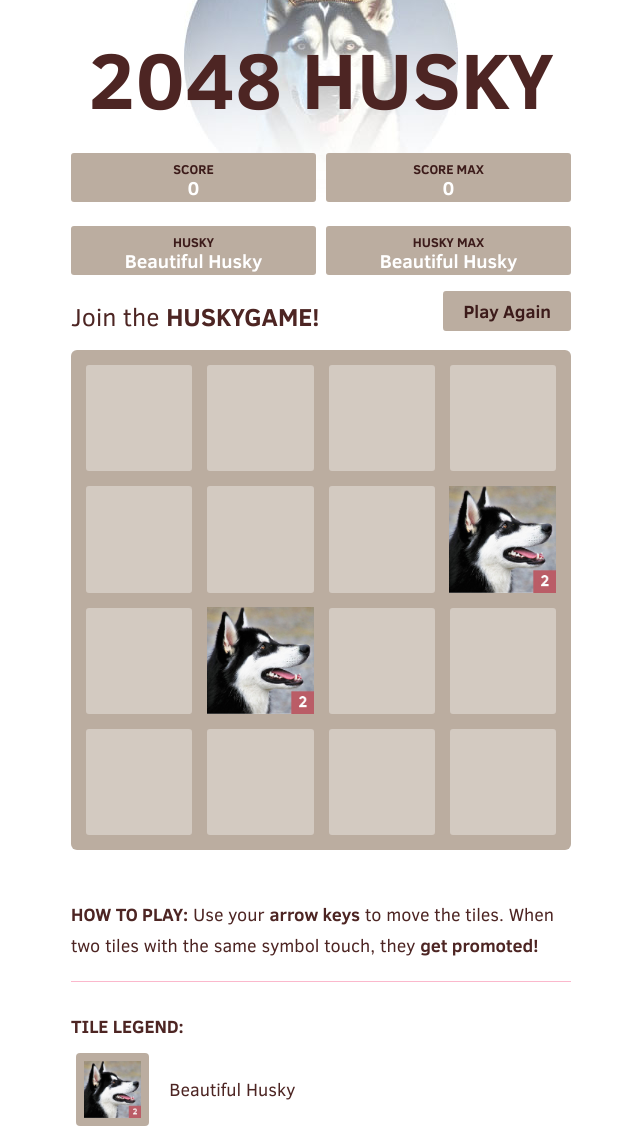
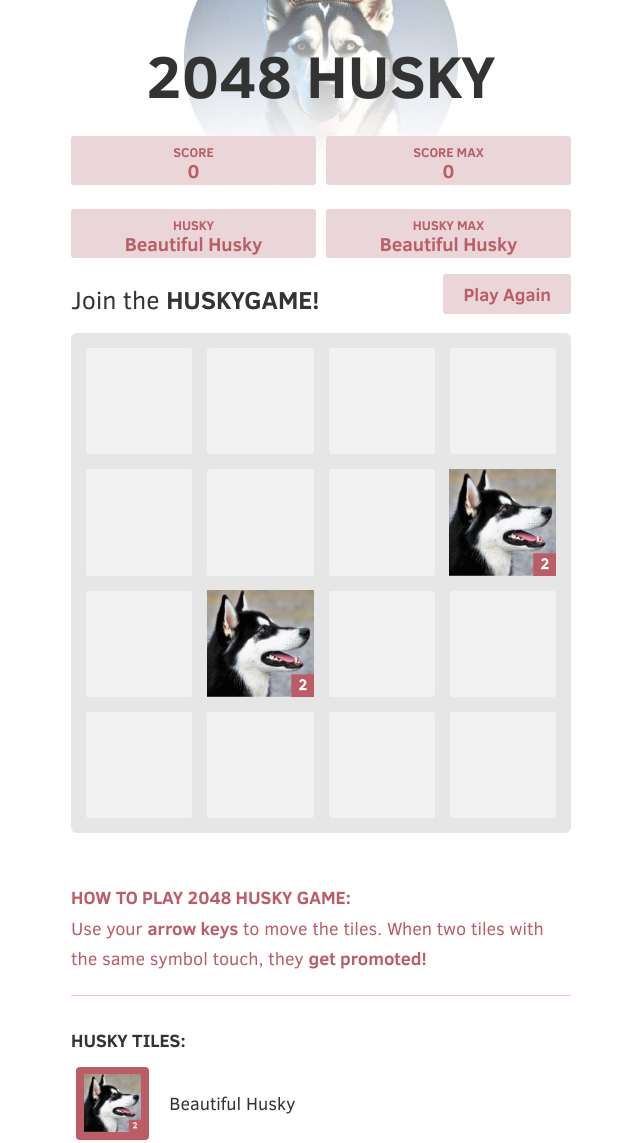
Before and after one commit to techbeeyt/2048-husky, a plain HTML site: page index.html in a window 1280 px wide. Shown: the part 77-1220 px from the top of the page, without its empty margins (319-959 px from the left). Drawn offline with Linux system fonts and the light colour scheme.

Commit message:
Final Version

```diff
--- a/index.html
+++ b/index.html
@@ -79,10 +79,10 @@
     </div>
 
     <p class="game-explanation">
-      <strong class="important">How to play:</strong> Use your <strong>arrow keys</strong> to move the tiles. When two tiles with the same symbol touch, they <strong>get promoted!</strong>
+      <strong class="important">How to play 2048 husky game:</strong> Use your <strong>arrow keys</strong> to move the tiles. When two tiles with the same symbol touch, they <strong>get promoted!</strong>
     </p>
     <hr>
-    <p class="tile-legend"><strong class="important">Tile Legend:</strong></p>
+    <p class="tile-legend"><strong class="important">HUSKY TILES:</strong></p>
     <hr>
   </div>
 
--- a/js/localization.js
+++ b/js/localization.js
@@ -7,7 +7,7 @@ String.toLocaleString({
     "%retry-button"         : "Retry",
     "%game-won"             : "You win!",
     "%game-over"            : "Game over!",
-    "%game-explanation"     : "<strong class=\"important\">How to play:</strong> Use your <strong>arrow keys</strong> to move the tiles. When two tiles with the same symbol touch, they <strong>get promoted!</strong>",
+    "%game-explanation"     : "<strong class=\"important\">How to play 2048 husky game:</strong> Use your <strong>arrow keys</strong> to move the tiles. When two tiles with the same symbol touch, they <strong>get promoted!</strong>",
     "%disclaimer"           : "",
     "%credits"              : "",
     "%tweet1"               : "I scored \"",
@@ -49,12 +49,12 @@ String.toLocaleString({
     "%retry-button"         : "Retry",
     "%game-won"             : "You win!",
     "%game-over"            : "Game over!",
-    "%game-explanation"     : "<strong class=\"important\">How to play:</strong> Use your <strong>arrow keys</strong> to move the tiles. When two tiles with the same symbol touch, they <strong>get promoted!</strong>",
+    "%game-explanation"     : "<strong class=\"important\">How to play 2048 husky game:</strong> <br /> Use your <strong>arrow keys</strong> to move the tiles. When two tiles with the same symbol touch, they <strong>get promoted!</strong>",
     "%disclaimer"           : "",
     "%credits"              : "",
     "%tweet1"               : "I scored \"",
     "%tweet2"               : " at 2048-HUSKYGAME #2048game",
-    "%tile-legend"          : "<strong class=\"important\">Tile Legend:</strong>",
+    "%tile-legend"          : "<strong class=\"important\">Husky tiles:</strong>",
     '%2'                    : 'Beautiful Husky',
     '%4'                    : 'Funny Husky',
     '%8'                    : 'Cute Husky',
--- a/style/main.css
+++ b/style/main.css
@@ -4,7 +4,7 @@ html, body {
   margin: 0;
   padding: 0;
   background-color: #fff;
-  color: #4d2523;
+  color: #333333;
   font-family: "Clear Sans", "Helvetica Neue", Arial, sans-serif;
   font-size: 18px; }
 
@@ -21,21 +21,18 @@ body {
   clear: both; }
 
 h1.title {
-  font-size: 80px;
+  font-size: 60px;
   font-weight: bold;
   margin: 0;
   display: block;
   text-align: center;
   width: 100%;
 }
-h1.title small {
-  font-size: 60px;
-}
 
 .title-container {
   position: relative;
   display: inline-block;
-  margin-top: 20px;
+  margin-top: 30px;
   padding-bottom: 10px;
   width: 100%;
 }
@@ -72,7 +69,7 @@ h1.title small {
   overflow: hidden;
   position: relative;
   display: inline-block;
-  background: #bbada0;
+  background: #ead6d9;
   padding: 15px 0px;
   font-size: 19px;
   text-transform: capitalize;
@@ -80,7 +77,7 @@ h1.title small {
   line-height: 41px;
   font-weight: bold;
   border-radius: 3px;
-  color: white;
+  color: #bb5d67;
   margin-top: 8px;
   margin-bottom: 16px;
   text-align: center;
@@ -96,7 +93,7 @@ h1.title small {
     font-size: 13px;
     line-height: 13px;
     text-align: center;
-    color: #3c1b1a; }
+    color: #bb5d67; }
   .score-container .score-addition, .best-container .score-addition,
 	.score-points .score-addition, .best-points .score-addition {
     position: absolute;
@@ -185,7 +182,7 @@ hr {
   -ms-user-select: none;
   -ms-touch-action: none;
   touch-action: none;
-  background: #bbada0;
+  background: #e6e6e6;
   border-radius: 6px;
   width: 500px;
   height: 500px;
@@ -199,7 +196,7 @@ hr {
     right: 0;
     bottom: 0;
     left: 0;
-    background: rgba(255, 255, 255, 0.7);
+    background: #e6e6e6;
     z-index: 100;
     text-align: center;
     -webkit-animation: fade-in 800ms ease 1200ms;
@@ -260,7 +257,7 @@ hr {
   margin-right: 15px;
   float: left;
   border-radius: 3px;
-  background: rgba(255, 255, 255, 0.35); }
+  background: #f2f2f2; }
   .grid-cell:last-child {
     margin-right: 0; }
 
@@ -537,11 +534,11 @@ hr {
 
 .restart-button {
   display: inline-block;
-  background: #bbada0;
+  background: #ead6d9;
   border-radius: 3px;
   padding: 0 20px;
   text-decoration: none;
-  color: #3c1b1a;
+  color: #bb5d67;
   height: 40px;
   line-height: 42px;
   display: block;
@@ -549,7 +546,9 @@ hr {
   float: right; }
 
 .game-explanation {
-  margin-top: 50px; }
+  margin-top: 50px;
+  color: #bb5d67;
+}
 
 @media screen and (max-width: 520px) {
   html, body {
@@ -609,7 +608,7 @@ hr {
     -ms-user-select: none;
     -ms-touch-action: none;
     touch-action: none;
-    background: #bbada0;
+    background: #e6e6e6;
     border-radius: 6px;
     width: 280px;
     height: 280px;
@@ -623,7 +622,7 @@ hr {
       right: 0;
       bottom: 0;
       left: 0;
-      background: rgba(255, 255, 255, 0.7);
+      background: #e6e6e6;
       z-index: 100;
       text-align: center;
       -webkit-animation: fade-in 800ms ease 1200ms;
@@ -643,7 +642,7 @@ hr {
         margin-top: 59px; }
       .game-container .game-message a {
         display: inline-block;
-        background: #f888a9;
+        background: #e6e6e6;
         border-radius: 3px;
         padding: 0 20px;
         text-decoration: none;
@@ -795,7 +794,7 @@ hr {
   -ms-user-select: none;
   -ms-touch-action: none;
   touch-action: none;
-  background: #bbada0;
+  background: #bb5d67;
   border-radius: 4px;
   width: 73px;
   height: 73px;
```
